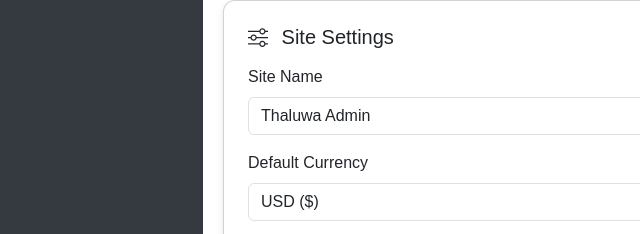
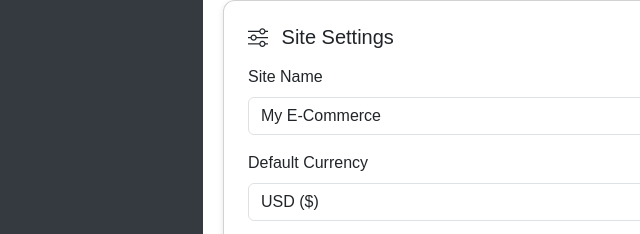
Before and after one commit to Ray-linux/Bootstrap_assignment, a plain HTML site: page settings.html in a window 1280 px wide. Shown: the part 492-726 px from the top of the page, 37-677 px from the left. Drawn offline with nearby package versions, Linux system fonts and the light colour scheme.

Commit message:
admin changed

```diff
--- a/settings.html
+++ b/settings.html
@@ -108,7 +108,7 @@
       <form>
         <div class="mb-3">
           <label class="form-label">Site Name</label>
-          <input type="text" class="form-control" value="Thaluwa Admin">
+          <input type="text" class="form-control" value="My E-Commerce">
         </div>
         <div class="mb-3">
           <label class="form-label">Default Currency</label>
```
